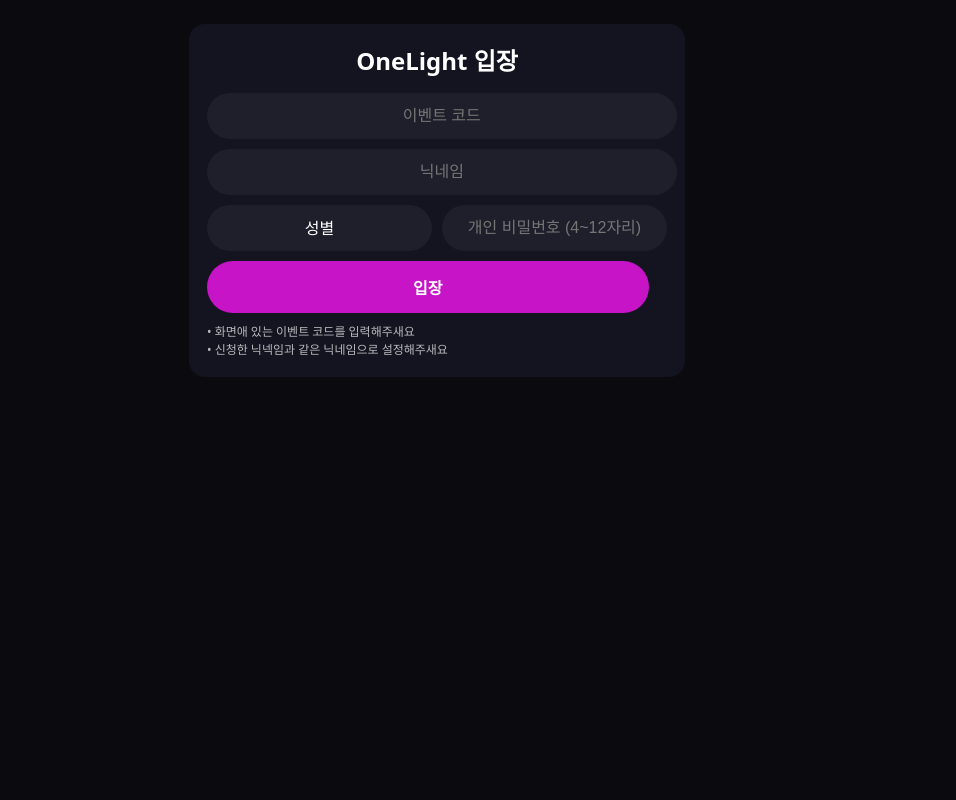
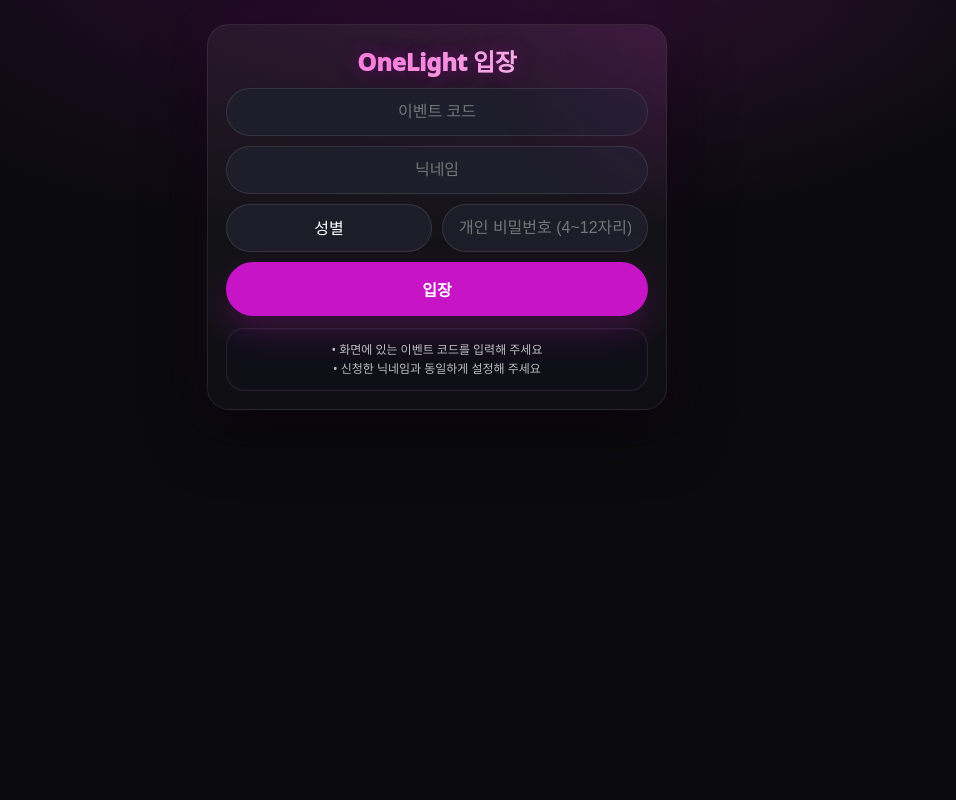
Before and after one commit to minju-kim-1901717/onelight_game, a Django app: page / in a window 1280 px wide. Shown: the whole page, without its empty margins (203-1159 px from the left). Run offline with Django 4.2, Linux system fonts and the light colour scheme.

Commit message:
🎨 style: 로그인화면 디자인 변경

```diff
--- a/apps/game/templates/game/join.html
+++ b/apps/game/templates/game/join.html
@@ -5,25 +5,136 @@
   <meta name="viewport" content="width=device-width,initial-scale=1" />
   <title>Join</title>
   <style>
-    body{font-family:system-ui;margin:0;padding:24px;background:#0b0b0f;color:#fff}
-    .card{max-width:460px;margin:0 auto;background:#141420;border-radius:16px;padding:18px}
-    input,select,button{
-      width:96%;padding:14px;border-radius:50px;border:0;margin-top:10px;
-      font-size:16px; text-align:center;
+    :root{
+      --bg:#0b0b0f;
+      --line:rgba(255,255,255,.08);
+      --muted:rgba(255,255,255,.72);
+      --pink:#c714c7;
+      --pink2:#ff6ad5;
+      --card1:rgba(255,255,255,.05);
+      --card2:rgba(255,255,255,.02);
+      --field:#1f1f2c;
     }
-    input,select{background:#1f1f2c;color:#fff;appearance:none}
-    select{cursor:pointer}
-    button{background:#c714c7;color:#fff;font-weight:800;cursor:pointer}
-    button:disabled{opacity:.5;cursor:not-allowed; margin: auto; display: block}
-    .hint{opacity:.7;font-size:12px;margin-top:10px;line-height:1.5}
-    .row{display:flex;gap:10px}
-    .row > *{flex:1}
+
+    *{ box-sizing:border-box; }
+
+    body{
+      font-family:system-ui;
+      margin:0;
+      padding:24px;
+      background:
+        radial-gradient(1100px 520px at 50% -10%, rgba(199,20,199,.18), rgba(11,11,15,1) 62%),
+        radial-gradient(900px 420px at 86% 8%, rgba(255,106,213,.10), rgba(11,11,15,0) 65%),
+        var(--bg);
+      color:#fff;
+      height:100vh;
+    }
+
+    .card{
+      max-width:460px;
+      margin:0 auto;
+      background:linear-gradient(180deg, var(--card1), var(--card2));
+      border:1px solid var(--line);
+      border-radius:22px;
+      padding:18px;
+      box-shadow:0 22px 60px rgba(0,0,0,.58), 0 0 44px rgba(199,20,199,.10);
+      position:relative;
+      overflow:hidden;
+    }
+    .card:before{
+      content:"";
+      position:absolute;
+      inset:-40%;
+      background: radial-gradient(closest-side, rgba(199,20,199,.16), rgba(199,20,199,0) 70%);
+      transform: translate(40%, -30%);
+      filter: blur(18px);
+      pointer-events:none;
+    }
+
+    .title{
+      margin:0 0 10px 0;
+      text-align:center;
+      font-weight:1000;
+      letter-spacing:-.2px;
+      background: linear-gradient(120deg, var(--pink), var(--pink2), #fff, var(--pink2), var(--pink));
+      background-size: 420% 420%;
+      -webkit-background-clip:text;
+      -webkit-text-fill-color:transparent;
+      animation: gradMove 6s ease infinite;
+      text-shadow:0 0 18px rgba(199,20,199,.32), 0 0 34px rgba(199,20,199,.16);
+    }
+    @keyframes gradMove{
+      0%{background-position:0% 50%;}
+      50%{background-position:100% 50%;}
+      100%{background-position:0% 50%;}
+    }
+
+    .stack{ display:flex; flex-direction:column; gap:10px; }
+
+    input, select, button{
+      width:100%;
+      padding:14px 16px;
+      border-radius:999px;
+      border:1px solid rgba(255,255,255,.10);
+      font-size:16px;
+      text-align:center;
+      outline:none;
+    }
+
+    input, select{
+      background:rgba(31,31,44,.92);
+      color:#fff;
+      appearance:none;
+      transition: border-color .2s ease, box-shadow .2s ease, filter .2s ease;
+    }
+    input:focus, select:focus{
+      border-color: rgba(199,20,199,.55);
+      box-shadow:0 0 0 4px rgba(199,20,199,.14), 0 0 22px rgba(199,20,199,.12);
+      filter: brightness(1.03);
+    }
+
+    select{ cursor:pointer; }
+
+    .row{
+      display:flex;
+      gap:10px;
+      align-items:stretch;
+    }
+    .row > *{ flex:1; }
+
+    button{
+      background:var(--pink);
+      color:#fff;
+      font-weight:1000;
+      cursor:pointer;
+      border-color: rgba(199,20,199,.35);
+      box-shadow: 0 14px 34px rgba(199,20,199,.24);
+      transition: transform .14s ease, filter .18s ease, box-shadow .2s ease, opacity .2s ease;
+    }
+    button:hover{ filter:brightness(1.06); box-shadow: 0 16px 38px rgba(199,20,199,.30); }
+    button:active{ transform:scale(.99); }
+    button:disabled{ opacity:.55; cursor:not-allowed; box-shadow:none; }
+
+    .hint{
+      margin-top:12px;
+      padding:12px 14px;
+      border-radius:18px;
+      border:1px solid rgba(255,255,255,.08);
+      background: rgba(16,16,26,.7);
+      color:var(--muted);
+      font-size:12px;
+      line-height:1.55;
+      text-align:center;
+      box-shadow: inset 0 0 0 1px rgba(199,20,199,.06);
+    }
   </style>
 </head>
+
 <body>
   <div class="card">
-    <h2 style="margin:0 0 6px 0; text-align: center">OneLight 입장</h2>
+    <h2 class="title">OneLight 입장</h2>
 
+    <div class="stack">
       <input id="code" placeholder="이벤트 코드" autocomplete="off" />
       <input id="nickname" placeholder="닉네임" maxlength="30" autocomplete="off" />
 
@@ -33,18 +144,18 @@
           <option value="M">남</option>
           <option value="F">여</option>
         </select>
-      <input id="pin" placeholder="개인 비밀번호 (4~12자리)" autocomplete="off" />
+        <input id="pin" type="password" placeholder="개인 비밀번호 (4~12자리)" autocomplete="off" />
       </div>
 
       <button id="btn">입장</button>
+    </div>
 
     <div class="hint">
-      • 화면애 있는 이벤트 코드를 입력해주새요<br/>
-      • 신청한 닉넥임과 같은 닉네임으로 설정해주새요
+      • 화면에 있는 이벤트 코드를 입력해 주세요<br/>
+      • 신청한 닉네임과 동일하게 설정해 주세요
     </div>
   </div>
 
-  <!-- CSRF 토큰을 템플릿에서 한 번 사용해서 쿠키가 안정적으로 세팅되게 함 -->
   <form style="display:none;">{% csrf_token %}</form>
 
 <script>
@@ -52,6 +163,7 @@ function getCookie(name) {
   const value = `; ${document.cookie}`;
   const parts = value.split(`; ${name}=`);
   if (parts.length === 2) return parts.pop().split(';').shift();
+  return "";
 }
 
 document.getElementById("btn").onclick = async () => {
@@ -65,7 +177,7 @@ document.getElementById("btn").onclick = async () => {
     return;
   }
 
-  const csrftoken = getCookie("csrftoken");
+  const csrftoken = getCookie("csrftoken"); // ✅ 여기 오타(x) 제거
 
   const res = await fetch("/api/join/", {
     method: "POST",
```
Lines whose indentation alone changed are shown as unchanged.
